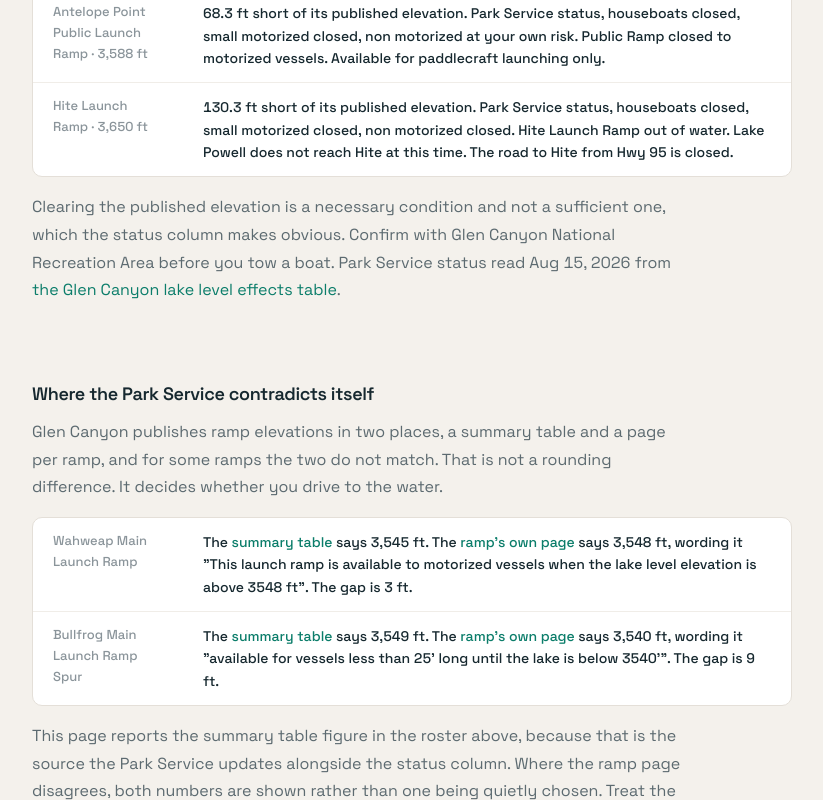
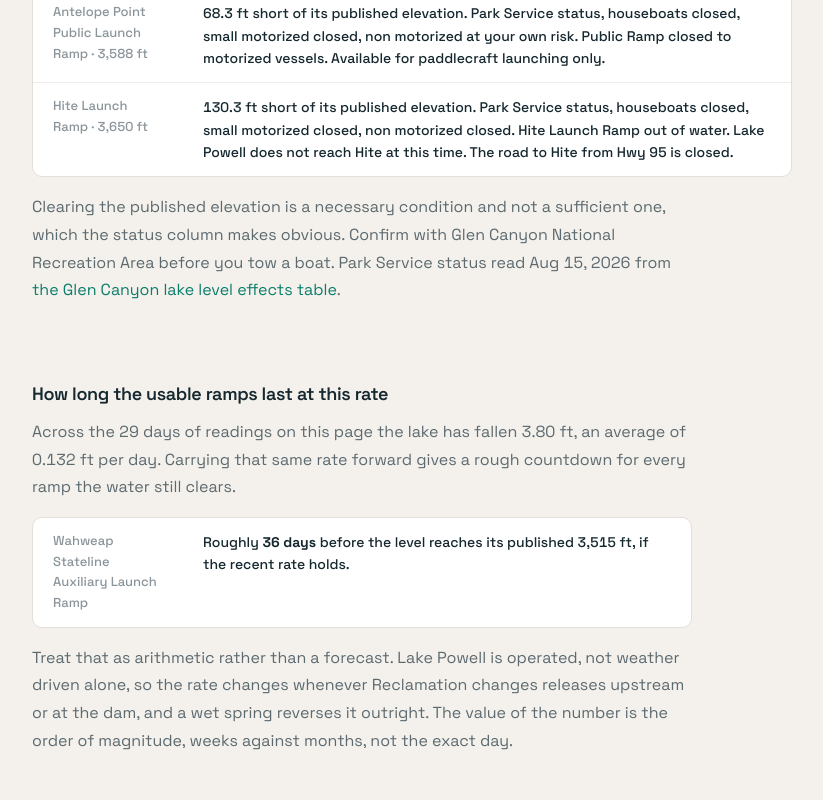
Before and after one commit to theluckystrike/lakelevelnow, an Astro site: page /lake/lake-powell/boat-ramps in a window 1280 px wide. Shown: the part 2000-2800 px from the top of the page, without its empty margins (80-903 px from the left). Built offline with nearby package versions, Linux system fonts and the light colour scheme; Astro itself is replaced by a stand-in of ours.

Commit message:
Say how long the one usable ramp has at the observed rate
Grading the expanded page moved information gain 0.35 to 0.47 and
helpfulness 0.55 to 0.75, so the roster work paid off, but the roster
itself is now matched: lakepowelldata.com lists the same fourteen ramps
and lakepowellwaterlevel.com already headlines a count. More rows would
add nothing.

What none of them publish is time. The page already carries a validated
30-day series and a live elevation, so the rate follows by division, and
the distance from the level to a published threshold divided by that rate
is a countdown. At 0.132 ft per day the one ramp still clearing its
elevation has roughly 36 days.

Framed as arithmetic, not a forecast, and the copy says so plainly:
Powell is operated rather than weather driven alone, the rate turns when
releases change, and a wet spring reverses it. The honest claim is the
order of magnitude, weeks against months.

```diff
--- a/src/pages/lake/lake-powell/boat-ramps.astro
+++ b/src/pages/lake/lake-powell/boat-ramps.astro
@@ -49,6 +49,23 @@
 const rampTotalLabel = spell(ramps.length);
 // "moved -3.80 ft" reads as a machine wrote it. Say which way it went.
 const change30dWord = change30d == null ? '' : change30d < 0 ? 'fallen' : change30d > 0 ? 'risen' : 'held';
+
+// Observed rate of change across the validated series, and what it implies for the one
+// threshold the lake is currently above. This is arithmetic on readings already on the
+// page, not a forecast: reservoirs are operated, so the rate changes when releases change.
+// Framed as "if the last N days repeated" for exactly that reason.
+const series = reading?.series ?? [];
+const spanDays = series.length >= 2
+  ? (new Date(series[series.length - 1].t).getTime() - new Date(series[0].t).getTime()) / 86400000
+  : null;
+const ratePerDay = spanDays && spanDays > 0 && change30d != null ? change30d / spanDays : null;
+const fallingRate = ratePerDay != null && ratePerDay < 0 ? Math.abs(ratePerDay) : null;
+// Ramps the lake currently clears, and how long that lasts at the observed rate.
+const clearedRamps = elev != null ? ramps.filter((r) => elev >= r.minFt) : [];
+const countdowns = fallingRate && fallingRate > 0 && elev != null
+  ? clearedRamps.map((r) => ({ name: r.name, minFt: r.minFt, days: Math.round((elev - r.minFt) / fallingRate) }))
+      .sort((a, b) => a.days - b.days)
+  : [];
 
 const asOfFmt = reading?.as_of ? new Date(reading.as_of).toLocaleDateString('en-US', { month: 'short', day: 'numeric', year: 'numeric' }) : '';
 const asOfIso = reading?.as_of ? String(reading.as_of).slice(0, 10) : '';
@@ -191,6 +208,30 @@
     </section>
 
     <section class="section airy">
+      <h2>How long the usable ramps last at this rate</h2>
+      {ratePerDay != null ? (
+        <>
+          <p class="readable">Across the {spanDays != null ? fmtNum(spanDays, 0) : ''} days of readings on this page the lake has {change30dWord} {fmtNum(Math.abs(change30d ?? 0), 2)} ft, an average of {fmtNum(Math.abs(ratePerDay), 3)} ft per day. Carrying that same rate forward gives a rough countdown for every ramp the water still clears.</p>
+          {countdowns.length > 0 ? (
+            <div class="def-table" style="max-width:660px;margin-top:16px;">
+              {countdowns.map((c) => (
+                <div class="row">
+                  <div class="k">{c.name}</div>
+                  <div class="vv">Roughly <span class="em-strong">{c.days} days</span> before the level reaches its published {fmtNum(c.minFt, 0)} ft, if the recent rate holds.</div>
+                </div>
+              ))}
+            </div>
+          ) : (
+            <p class="readable">The lake is below every published threshold right now, so there is nothing to count down.</p>
+          )}
+          <p class="readable" style="margin-top:16px;">Treat that as arithmetic rather than a forecast. Lake Powell is operated, not weather driven alone, so the rate changes whenever Reclamation changes releases upstream or at the dam, and a wet spring reverses it outright. The value of the number is the order of magnitude, weeks against months, not the exact day.</p>
+        </>
+      ) : (
+        <p class="readable">A rate needs at least two readings spaced apart, and the current series does not provide them, so no countdown is shown rather than a guessed one.</p>
+      )}
+    </section>
+
+    <section class="section airy">
       <h2>Where the Park Service contradicts itself</h2>
       <p class="readable">Glen Canyon publishes ramp elevations in two places, a summary table and a page per ramp, and for some ramps the two do not match. That is not a rounding difference. It decides whether you drive to the water.</p>
       {conflicts.length > 0 ? (
```
